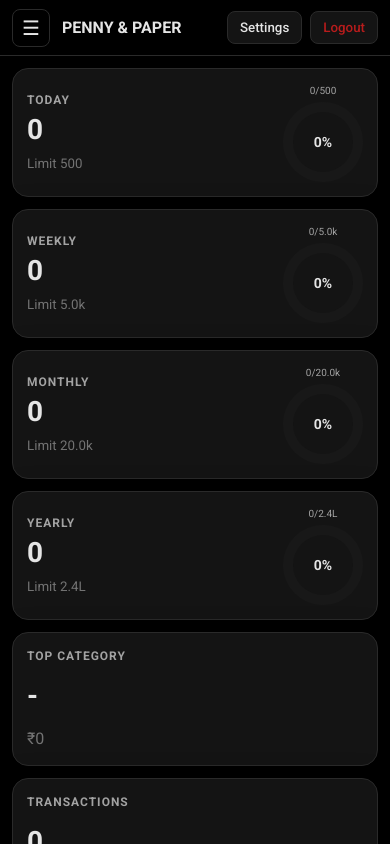
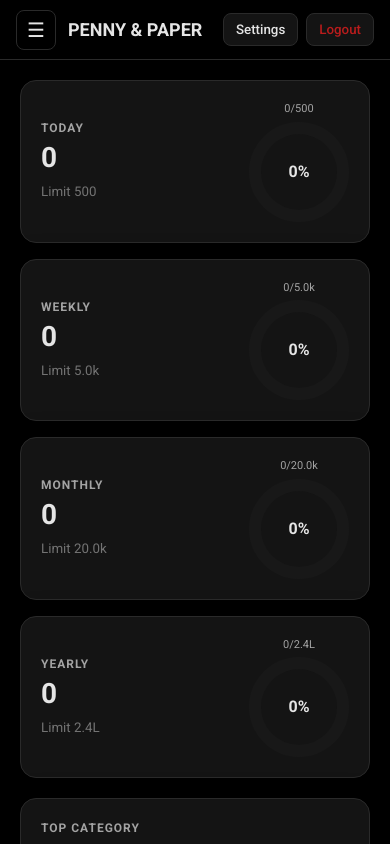
Before and after one commit to JANIYUG/penny-paper, a plain HTML site: page index.html in a window 390 px wide. Drawn offline with nearby package versions, Linux system fonts and the light colour scheme.

Commit message:
updated all files

```diff
--- a/style.css
+++ b/style.css
@@ -186,7 +186,6 @@
   width: 100vw;
   overflow: hidden;
   position: relative;
-  overscroll-behavior: contain;
 }
 
 .main-slider {
@@ -197,9 +196,7 @@
   scroll-snap-type: x mandatory;
   scroll-behavior: smooth;
   -webkit-overflow-scrolling: touch;
-  touch-action: pan-x;
 }
-.main-slider::-webkit-scrollbar { display: none; }
 
 .page-section {
   min-width: 100vw;
@@ -308,44 +305,6 @@
 
 /* Notes */
 .notes-grid { display: grid; grid-template-columns: repeat(auto-fill, minmax(250px, 1fr)); gap: 16px; }
-
-/* Mobile Optimizations */
-@media (max-width: 768px) {
-  :root { --sidebar-width: 230px; }
-
-  .top-nav { height: 56px; padding: 0 12px; }
-  .top-nav h1 { font-size: 16px; }
-  .hamburger { width: 38px; height: 38px; }
-
-  .main-slider-container { margin-top: 56px; height: calc(100vh - 56px); }
-  .page-section { padding: 12px; }
-
-  .dashboard { gap: 12px; }
-  .donut-cards-grid, .other-cards-section {
-    grid-template-columns: repeat(auto-fit, minmax(220px, 1fr));
-    gap: 12px;
-  }
-
-  .card { padding: 14px; }
-  .donut-card { gap: 12px; }
-  .ring { width: 80px; height: 80px; }
-  .ring::after { inset: 10px; }
-  .ring-percent { font-size: 14px; }
-  .ring-fraction { font-size: 10px; }
-
-  .add-expense-container { gap: 12px; }
-  .form-card { padding: 16px; }
-  .form-group { margin-bottom: 12px; }
-  input, select, textarea { padding: 10px; font-size: 14px; }
-
-  .report-grid { gap: 12px; }
-  .grid-column { min-width: min(100%, 320px); }
-
-  .notes-grid {
-    grid-template-columns: repeat(auto-fill, minmax(180px, 1fr));
-    gap: 12px;
-  }
-}
 .note-card {
   background: var(--panel);
   border: 1px solid var(--border);
```
